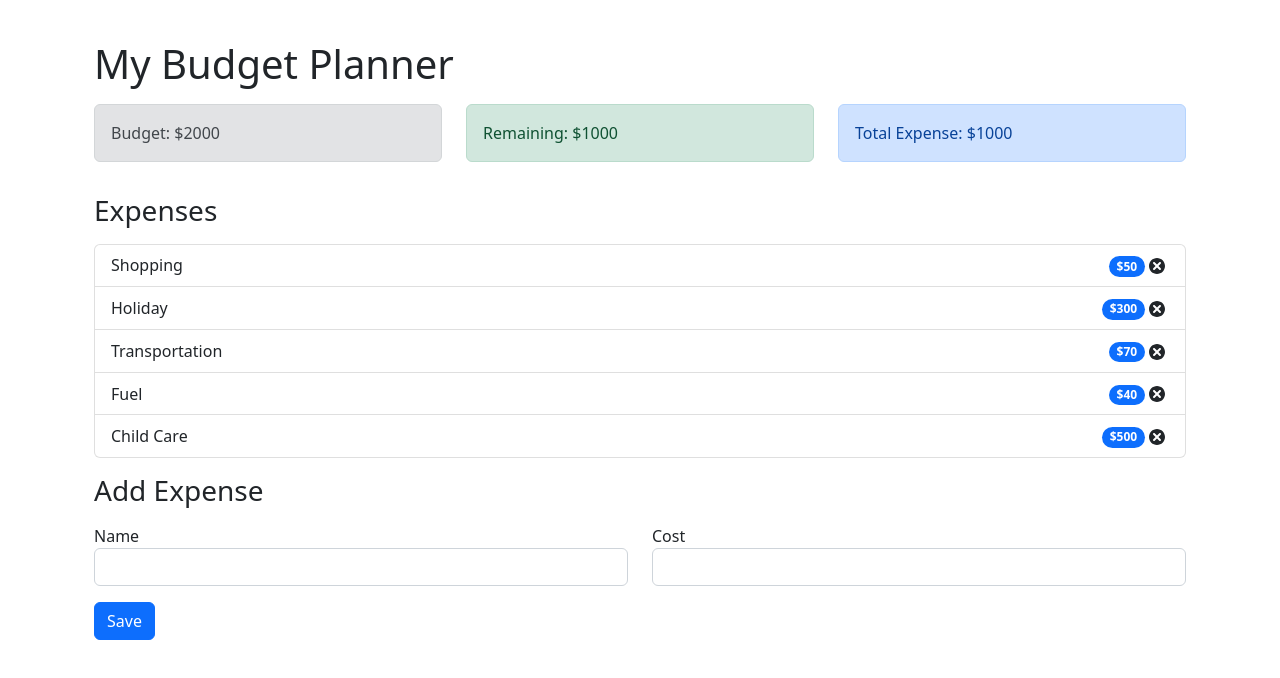
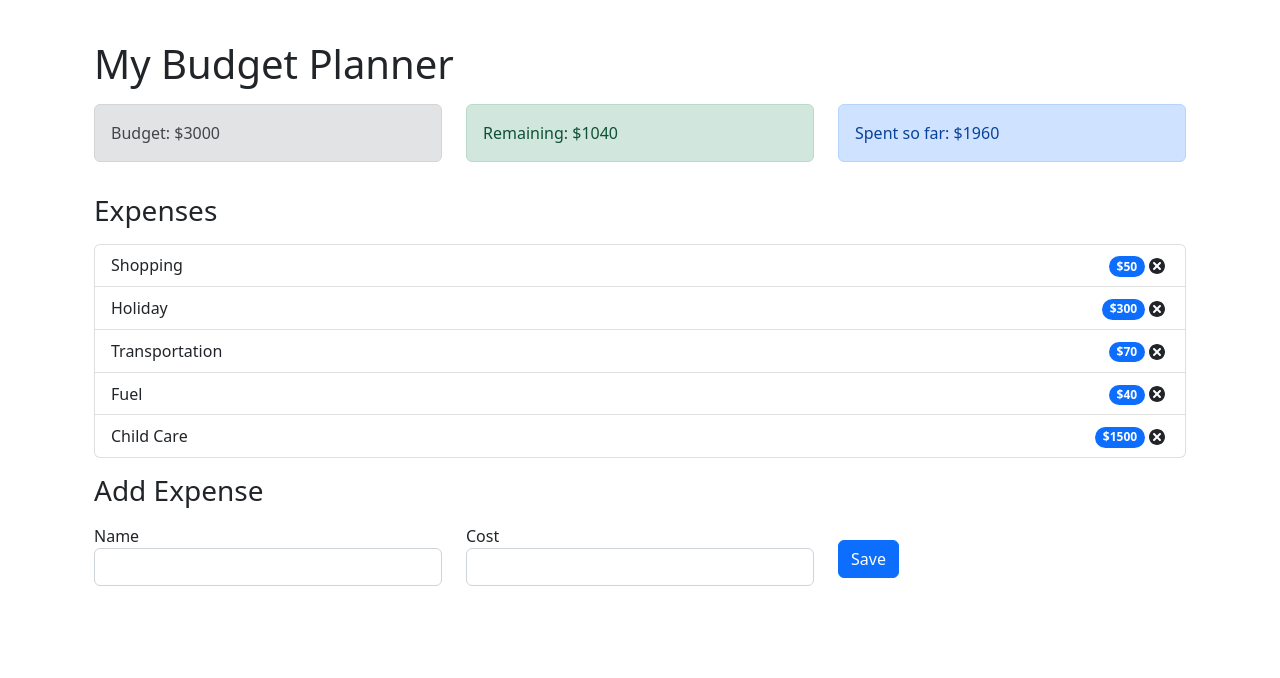
Before and after one commit to jpatel98/budgeter, a React (Create React App) app: page / in a window 1280 px wide. Shown: the top 678 px of the page. Built offline with nearby package versions, Linux system fonts and the light colour scheme.

Commit message:
Calculate remaining and spent money using context

```diff
--- a/src/components/AddExpenseForm.js
+++ b/src/components/AddExpenseForm.js
@@ -1,9 +1,30 @@
-import React from 'react';
+import React, { useContext, useState } from 'react';
+import { AppContext } from '../context/AppContext';
+import { v4 as uuidv4 } from 'uuid';
 
 const AddExpenseForm = () => {
+	const { dispatch } = useContext(AppContext);
+
+	const [name, setName] = useState('');
+	const [cost, setCost] = useState('');
+
+	const onSubmit = (event) => {
+		event.preventDefault();
+
+		const expense = {
+			id: uuidv4(),
+			name: name,
+			cost: parseInt(cost),
+		};
+
+		dispatch({
+			type: 'ADD_EXPENSE',
+			payload: expense,
+		});
+	};
 
 	return (
-		<form>
+		<form onSubmit={onSubmit}>
 			<div className='row'>
 				<div className='col-sm'>
 					<label for='name'>Name</label>
@@ -12,6 +33,8 @@ const AddExpenseForm = () => {
 						type='text'
 						className='form-control'
 						id='name'
+						value={name}
+						onChange={(event) => setName(event.target.value)}
 					></input>
 				</div>
 				<div className='col-sm'>
@@ -21,17 +44,16 @@ const AddExpenseForm = () => {
 						type='text'
 						className='form-control'
 						id='cost'
+						value={cost}
+						onChange={(event) => setCost(event.target.value)}
 					></input>
 				</div>
-
-			</div>
-            <div className='row'>
-            	<div className='col-sm'>
+				<div className='col-sm'>
 					<button type='submit' className='btn btn-primary mt-3'>
 						Save
 					</button>
 				</div>
-            </div>
+			</div>
 		</form>
 	);
 };
--- a/src/components/ExpenseTotal.js
+++ b/src/components/ExpenseTotal.js
@@ -1,11 +1,18 @@
-import React from 'react';
+import React, { useContext } from 'react';
+import { AppContext } from '../context/AppContext';
 
 const ExpenseTotal = () => {
-    return (
-        <div className='alert alert-primary'>
-			<span>Total Expense: $1000</span>
+	const { expenses } = useContext(AppContext);
+
+	const totalExpenses = expenses.reduce((total, item) => {
+		return (total += item.cost);
+	}, 0);
+
+	return (
+		<div className='alert alert-primary'>
+			<span>Spent so far: ${totalExpenses}</span>
 		</div>
-    );
-}
+	);
+};
 
 export default ExpenseTotal;
--- a/src/components/Remaining.js
+++ b/src/components/Remaining.js
@@ -1,11 +1,20 @@
-import React from 'react';
+import React, { useContext } from 'react';
+import { AppContext } from '../context/AppContext';
 
 const Remaining = () => {
-    return (
-        <div className='alert alert-success'>
-			<span>Remaining: $1000</span>
+	const { expenses, budget } = useContext(AppContext);
+
+	const totalExpenses = expenses.reduce((total, item) => {
+		return (total = total + item.cost);
+	}, 0);
+
+	const alertType = totalExpenses > budget ? 'alert-danger' : 'alert-success';
+
+	return (
+		<div className={`alert ${alertType}`}>
+			<span>Remaining: ${budget - totalExpenses}</span>
 		</div>
-    );
-}
+	);
+};
 
 export default Remaining;
--- a/src/context/AppContext.js
+++ b/src/context/AppContext.js
@@ -28,13 +28,13 @@ export const AppReducer = (state, action) => {
 };
 
 const initialState = {
-	budget: 2000,
+	budget: 3000,
 	expenses: [
 		{ id: uuidv4(), name: 'Shopping', cost: 50 },
 		{ id: uuidv4(), name: 'Holiday', cost: 300 },
 		{ id: uuidv4(), name: 'Transportation', cost: 70 },
 		{ id: uuidv4(), name: 'Fuel', cost: 40 },
-		{ id: uuidv4(), name: 'Child Care', cost: 500 },
+		{ id: uuidv4(), name: 'Child Care', cost: 1500 },
 	],
 };
 
```
